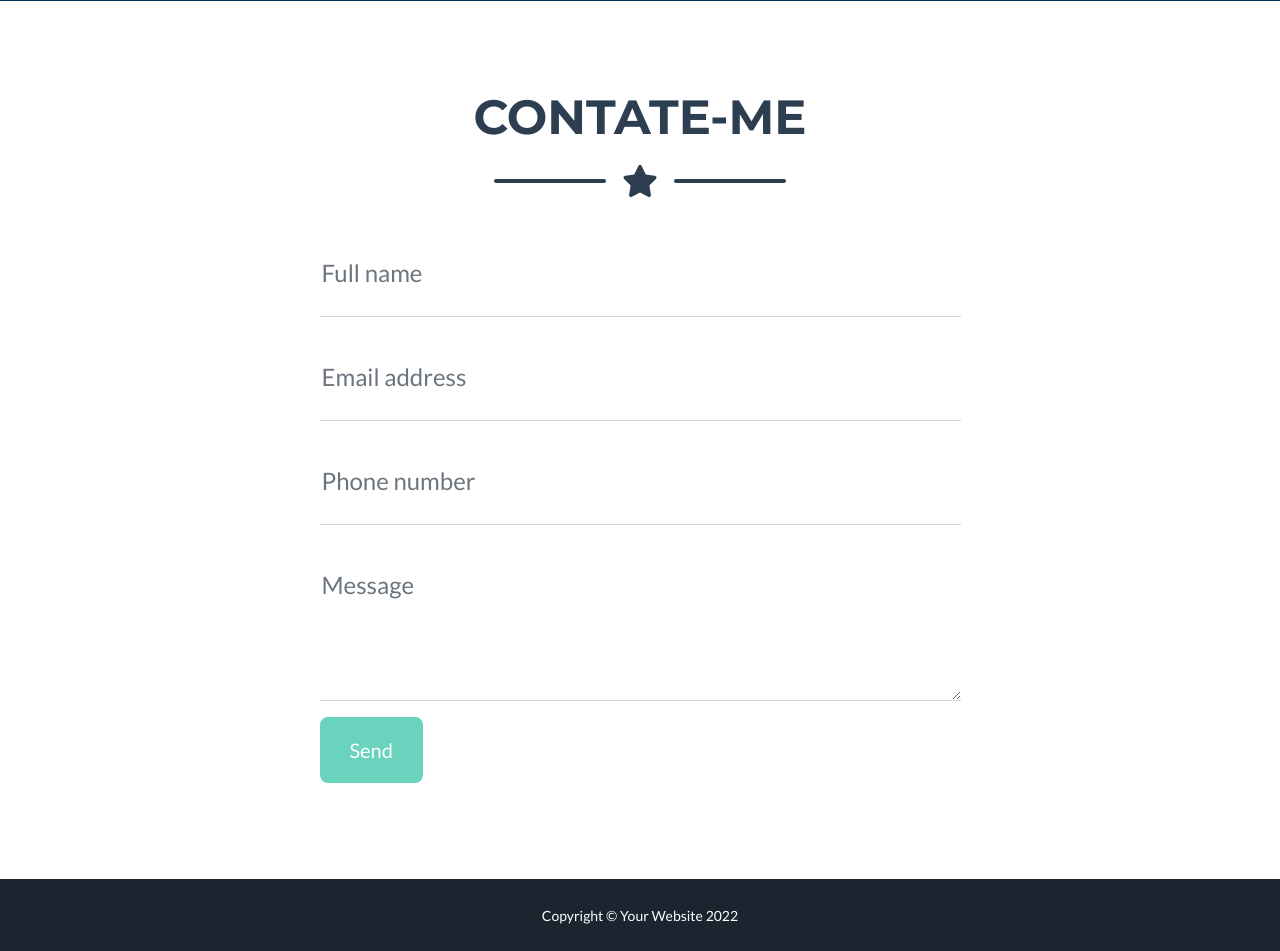
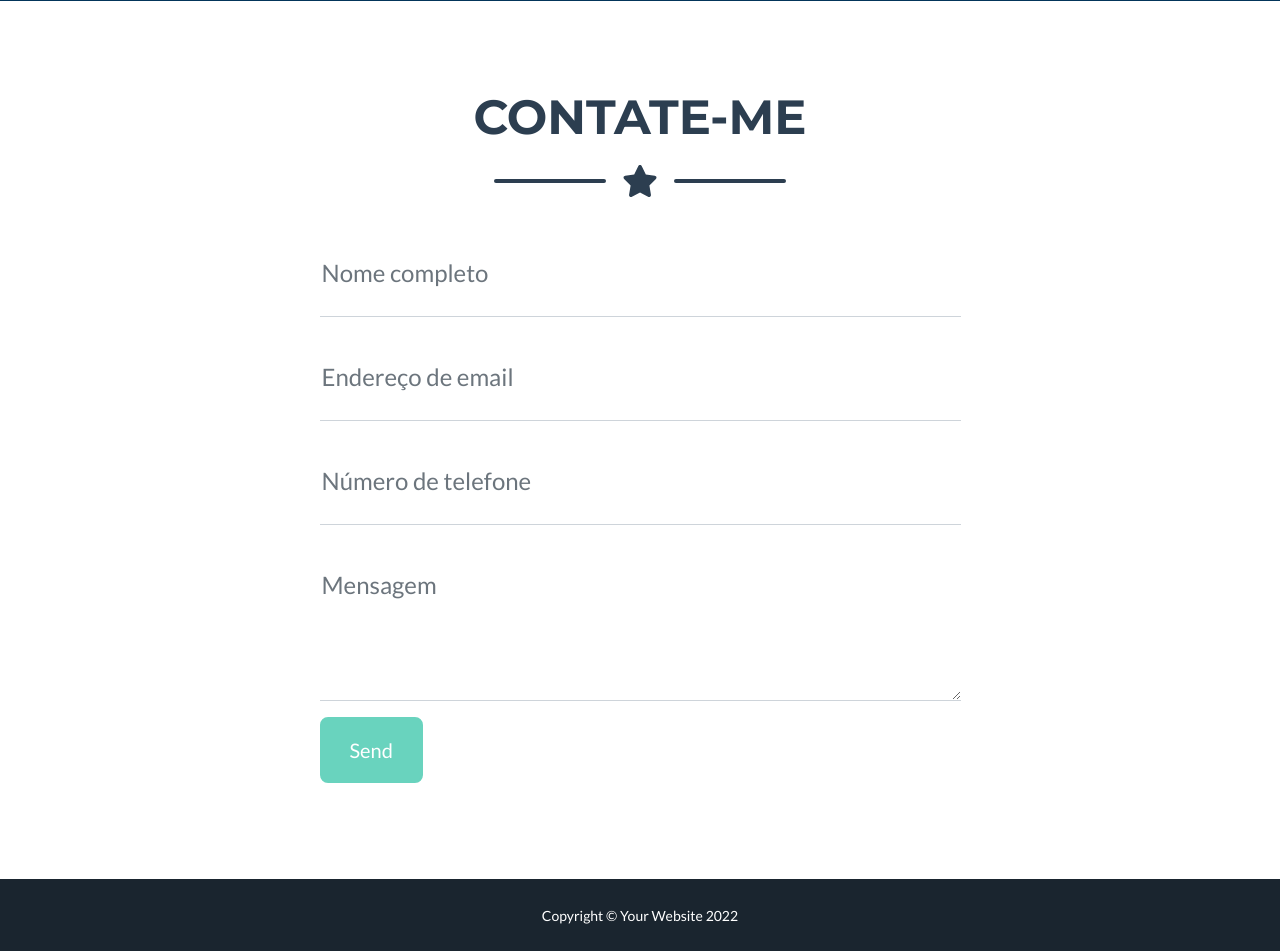
Before and after one commit to Michel-Rooney/e-health-monitor, a Django app: page / in a window 1280 px wide. Shown: the part 1804-2755 px from the top of the page. Run offline with Django 4.2, Linux system fonts and the light colour scheme; some libraries are stand-ins or nearby versions.

Commit message:
Envio de email realizado

```diff
--- a/e_health/templates/index.html
+++ b/e_health/templates/index.html
@@ -148,30 +148,30 @@
                         <!-- To make this form functional, sign up at-->
                         <!-- https://startbootstrap.com/solution/contact-forms-->
                         <!-- to get an API token!-->
-                        <form id="contactForm" data-sb-form-api-token="API_TOKEN">
+                        <form action="{% url 'index'%}" method="POST">{% csrf_token %}
                             <!-- Name input-->
                             <div class="form-floating mb-3">
-                                <input class="form-control" id="name" type="text" placeholder="Enter your name..." data-sb-validations="required" />
-                                <label for="name">Full name</label>
+                                <input class="form-control" id="name" type="text" placeholder="Enter your name..." data-sb-validations="required" name="nome"/>
+                                <label for="name">Nome completo</label>
                                 <div class="invalid-feedback" data-sb-feedback="name:required">A name is required.</div>
                             </div>
                             <!-- Email address input-->
                             <div class="form-floating mb-3">
-                                <input class="form-control" id="email" type="email" placeholder="name@example.com" data-sb-validations="required,email" />
-                                <label for="email">Email address</label>
+                                <input class="form-control" id="email" type="email" placeholder="name@example.com" data-sb-validations="required,email" name="email"/>
+                                <label for="email">Endereço de email</label>
                                 <div class="invalid-feedback" data-sb-feedback="email:required">An email is required.</div>
                                 <div class="invalid-feedback" data-sb-feedback="email:email">Email is not valid.</div>
                             </div>
                             <!-- Phone number input-->
                             <div class="form-floating mb-3">
-                                <input class="form-control" id="phone" type="tel" placeholder="(123) 456-7890" data-sb-validations="required" />
-                                <label for="phone">Phone number</label>
+                                <input class="form-control" id="phone" type="tel" placeholder="(123) 456-7890" data-sb-validations="required" name="numero"/>
+                                <label for="phone">Número de telefone</label>
                                 <div class="invalid-feedback" data-sb-feedback="phone:required">A phone number is required.</div>
                             </div>
                             <!-- Message input-->
                             <div class="form-floating mb-3">
-                                <textarea class="form-control" id="message" type="text" placeholder="Enter your message here..." style="height: 10rem" data-sb-validations="required"></textarea>
-                                <label for="message">Message</label>
+                                <textarea class="form-control" id="message" type="text" placeholder="Enter your message here..." style="height: 10rem" data-sb-validations="required" name="mensagem"></textarea>
+                                <label for="message">Mensagem</label>
                                 <div class="invalid-feedback" data-sb-feedback="message:required">A message is required.</div>
                             </div>
                             <!-- Submit success message-->
@@ -180,10 +180,7 @@
                             <!-- has successfully submitted-->
                             <div class="d-none" id="submitSuccessMessage">
                                 <div class="text-center mb-3">
-                                    <div class="fw-bolder">Form submission successful!</div>
-                                    To activate this form, sign up at
-                                    <br />
-                                    <a href="https://startbootstrap.com/solution/contact-forms">https://startbootstrap.com/solution/contact-forms</a>
+                                    <div class="fw-bolder">Contate-me enviado com sucesso</div>
                                 </div>
                             </div>
                             <!-- Submit error message-->
--- a/e_health/views.py
+++ b/e_health/views.py
@@ -7,10 +7,35 @@ from .models import Pacientes, DadosPaciente
 from .utils import *
 from datetime import datetime
 
+from django.core.mail import EmailMultiAlternatives
+from django.template.loader import render_to_string
+from django.utils.html import strip_tags
+from django.conf import settings
+
 
 def index(request):
-    return render(request, 'index.html')
+    if request.method == 'GET':
+        return render(request, 'index.html')
+    elif request.method == 'POST':
+        nome = request.POST['nome']
+        email = request.POST['email']
+        numero = request.POST['numero']
+        mensagem = request.POST['mensagem']
 
+        print(nome)
+        print(email)
+
+        html_content = render_to_string('emails/contate_me.html', {
+            'nome' : nome, 'email': email, 'numero': numero, 'mensagem': mensagem
+        })
+        text_content = strip_tags(html_content)
+
+        email = EmailMultiAlternatives('Contate-me', text_content, settings.EMAIL_HOST_USER, ['michelrooney16@gmail.com',])
+        email.attach_alternative(html_content, 'text/html')
+        email.send()
+
+        messages.success(request, 'Conta-me enviando com sucesso')
+        return redirect('/')
 
 @login_required(login_url='/auth/logar')
 def pacientes(request):
--- a/requirements.txt
+++ b/requirements.txt
@@ -1,4 +1,5 @@
 asgiref==3.5.2
 Django==4.1
 Pillow==9.2.0
+python-decouple==3.6
 sqlparse==0.4.2
```
Also changed, not shown: core/settings.py (+10 -0 lines), e_health/templates/emails/contate_me.html (added, +11 -0 lines), db.sqlite3.
